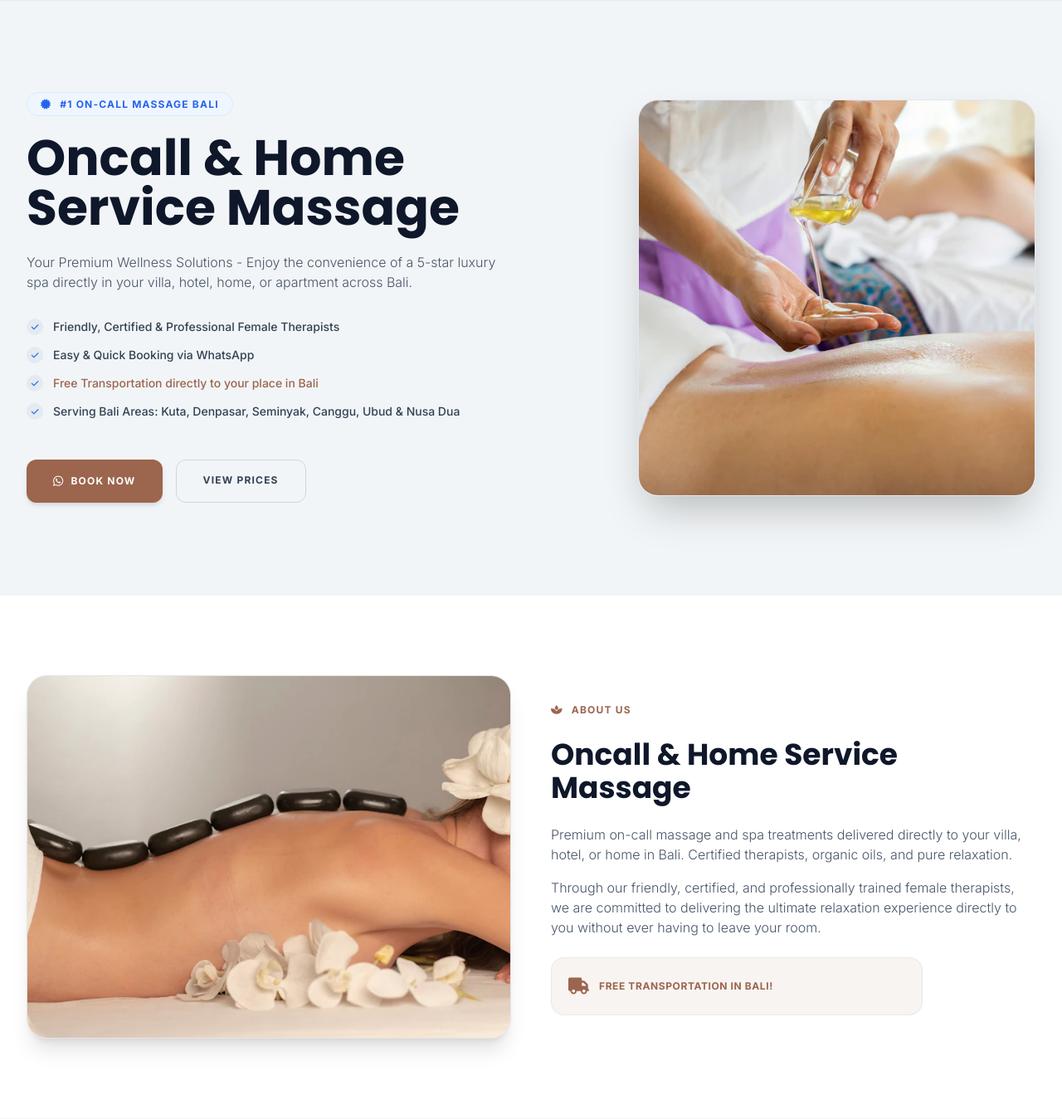
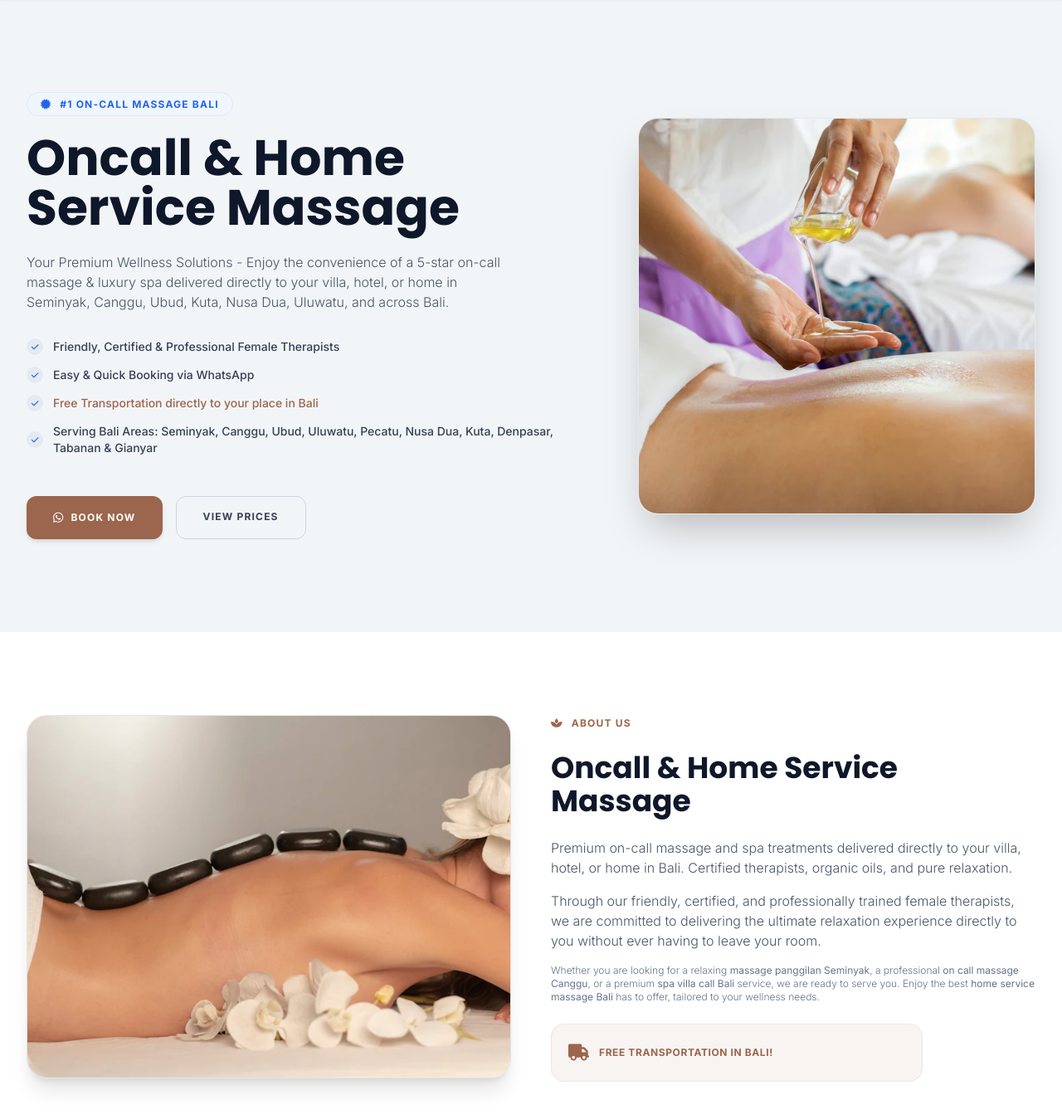
Before and after one commit to arifrenggy/Oncall-Home-service-messege-Bali, a PHP site: page / in a window 1280 px wide. Shown: the part 81-1430 px from the top of the page at 83% size. Run offline with PHP 8.4, Linux system fonts and the light colour scheme; data comes from the database, SQL or seed files in the repository.

Commit message:
seo: inject exact high-intent search terms into About Us section

```diff
--- a/index.php
+++ b/index.php
@@ -169,7 +169,7 @@ $faqs = $faqs_query->fetchAll();
                     Oncall &amp; Home Service Massage
                 </h1>
                 <p class="text-slate-600 text-sm sm:text-base max-w-xl font-light">
-                    Your Premium Wellness Solutions - Enjoy the convenience of a 5-star luxury spa directly in your villa, hotel, home, or apartment across Bali.
+                    Your Premium Wellness Solutions - Enjoy the convenience of a 5-star on-call massage & luxury spa delivered directly to your villa, hotel, or home in Seminyak, Canggu, Ubud, Kuta, Nusa Dua, Uluwatu, and across Bali.
                 </p>
 
                 <!-- Bullet Checklist Guarantee -->
@@ -196,7 +196,7 @@ $faqs = $faqs_query->fetchAll();
                         <span class="w-5 h-5 bg-emerald-100 text-emerald-600 rounded-full flex items-center justify-center text-[10px] flex-shrink-0">
                             <i aria-hidden="true" class="fas fa-check"></i>
                         </span>
-                        <span class="font-medium">Serving Bali Areas: Kuta, Denpasar, Seminyak, Canggu, Ubud &amp; Nusa Dua</span>
+                        <span class="font-medium">Serving Bali Areas: Seminyak, Canggu, Ubud, Uluwatu, Pecatu, Nusa Dua, Kuta, Denpasar, Tabanan &amp; Gianyar</span>
                     </li>
                 </ul>
 
@@ -237,6 +237,9 @@ $faqs = $faqs_query->fetchAll();
                 <div class="text-slate-600 text-sm sm:text-base leading-relaxed space-y-4 font-light">
                     <p><?php echo htmlspecialchars($description); ?></p>
                     <p>Through our friendly, certified, and professionally trained female therapists, we are committed to delivering the ultimate relaxation experience directly to you without ever having to leave your room.</p>
+                    <p class="text-xs text-slate-500 font-normal">
+                        Whether you are looking for a relaxing <strong>massage panggilan Seminyak</strong>, a professional <strong>on call massage Canggu</strong>, or a premium <strong>spa villa call Bali</strong> service, we are ready to serve you. Enjoy the best <strong>home service massage Bali</strong> has to offer, tailored to your wellness needs.
+                    </p>
                 </div>
 
                 <!-- Highlight Banner -->
```
